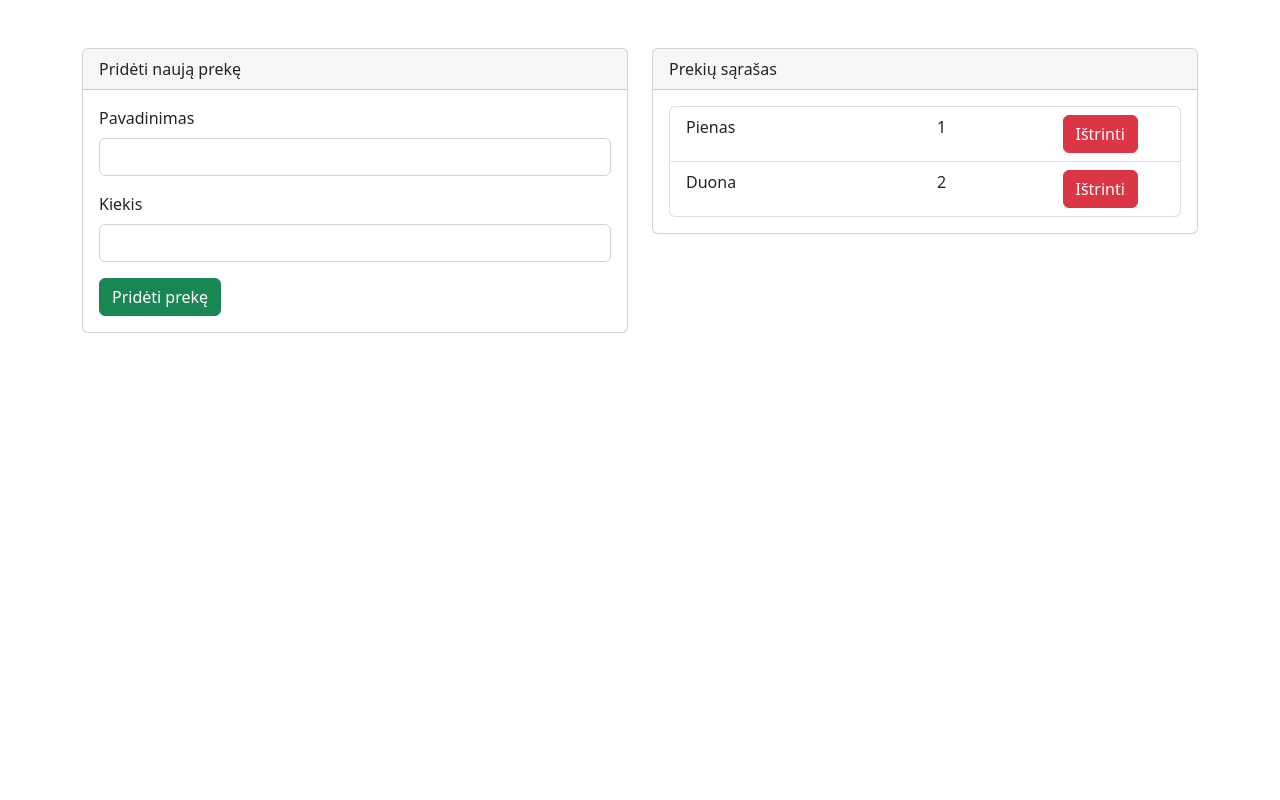
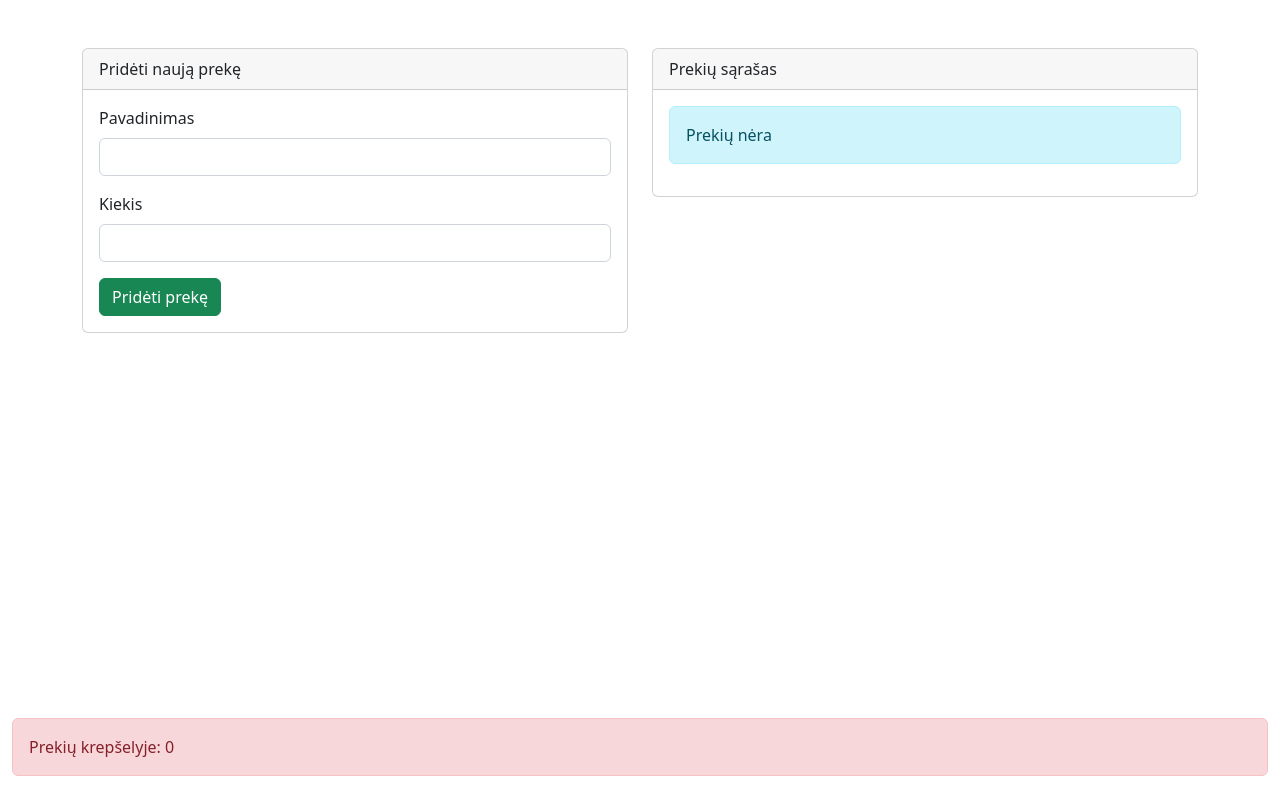
Before and after one commit to GediminasGricius/prekes_react, a React (Create React App) app: page / in a window 1280 px wide. Built offline with nearby package versions, Linux system fonts and the light colour scheme.

Commit message:
Context ir validacija

```diff
--- a/src/App.js
+++ b/src/App.js
@@ -5,8 +5,12 @@ import Product from './components/product';
 import productsData from './data/productsData';
 import Skaiciuokle from './components/skaiciuokle';
 import Krepselis from "./components/krepselis/krepselis";
+import Footer from "./components/footer";
+import {useState} from "react";
+import ProductsContext, {ProductContextProvider} from "./components/context/productsContext";
 
 function App() {
+    /*
   const prekes=productsData;
 
   let products=[];
@@ -18,58 +22,18 @@ function App() {
       </div>
     );
   }
+  */
 
- /*
- prekes.forEach((product)=>{
-  products.push(
-    <div class="col-md-4">
-      <Product product={product}></Product>
-    </div>
-  );
- });
- */
-/*
-products=prekes.map((product)=>{
-  return (
-  <div class="col-md-4">
-    <Product product={product}></Product>
-  </div>)
-});
-*/
-/*
-  return (
-    <div class="container">
-      <h3 class="mt-5">Specialus pasiūlymas</h3>
-      <div class="row mt-3">
-        <div class="col-md-6">
-          <Product product={prekes[1]} descriptionColor="text-red"></Product>
-        </div>
-        <div class="col-md-6">
-          <Product product={prekes[2]}></Product>
-        </div>
-
-      </div>
-      <h3 class='mt-5' >Skaičiuoklė </h3>
-      <div>
-        <div class='row'>
-          <Skaiciuokle></Skaiciuokle>
-        </div>
-
-      </div>
-      <h3 class="mt-5">Visos prekės</h3>
-      <div class="row mt-3">
-        { products }
-
-      </div>
-
-    </div>
-
-  );
-
- */
     return (
         <div className="container">
-          <Krepselis></Krepselis>
+          <ProductContextProvider>
+              <Krepselis ></Krepselis>
+              <nav className="navbar fixed-bottom bg-body-tertiary">
+                    <div className="container-fluid">
+                        <Footer></Footer>
+                    </div>
+              </nav>
+          </ProductContextProvider>
         </div>
     )
 }
--- /dev/null
+++ b/src/components/context/productsContext.js
@@ -0,0 +1,51 @@
+import React, {useEffect, useState} from "react";
+
+const ProductsContext=React.createContext({
+   products:[
+       {pavadinimas:"Kazkas", kiekis:2}
+   ],
+   pridetiPreke:(product)=>{},
+   trintiPreke:(index)=>{}
+});
+
+export const ProductContextProvider=(props)=>{
+
+    const [prekes, setPrekes]=useState([]);
+
+    const issaugotiPrekes=()=>{
+        localStorage.setItem("prekes", JSON.stringify(prekes) );
+    }
+    const pridetiPreke=(preke)=>{
+        prekes.push(preke);
+        issaugotiPrekes();
+        setPrekes(Array.from(prekes));
+    };
+
+    const trintiPreke=(index)=>{
+        prekes.splice(index,1);
+        issaugotiPrekes();
+        setPrekes(Array.from(prekes));
+    }
+
+    useEffect(()=>{
+        const data=localStorage.getItem("prekes");
+        if (data!=null){
+            const initPrekes=JSON.parse(data);
+            setPrekes(initPrekes);
+        }
+
+    }, []);
+
+    return (<ProductsContext.Provider value={
+        {
+            products:prekes,
+            pridetiPreke:pridetiPreke,
+            trintiPreke:trintiPreke
+        }
+    }>
+        {props.children}
+    </ProductsContext.Provider>
+    );
+}
+
+export default ProductsContext;
--- /dev/null
+++ b/src/components/footer.js
@@ -0,0 +1,19 @@
+import {useContext} from "react";
+import ProductsContext from "./context/productsContext";
+
+
+const Footer=()=>{
+
+
+
+    const productsCtx=useContext(ProductsContext);
+
+
+
+
+    return <div className="col-md-12">
+        <div className="alert alert-danger">Prekių krepšelyje: { productsCtx.products.length }</div>
+    </div>
+};
+
+export default Footer;
--- a/src/components/krepselis/inner/prekeItem.js
+++ b/src/components/krepselis/inner/prekeItem.js
@@ -1,11 +1,15 @@
+import {useContext} from "react";
+import ProductsContext from "../../context/productsContext";
 
 
 const PrekeItem=(props)=>{
 
 
+    const productsCtx=useContext(ProductsContext);
 
     const onIstrintiClick=()=>{
-        props.onTrintiPreke(props.preke.key);
+        productsCtx.trintiPreke(props.preke.key);
+        //props.onTrintiPreke(props.preke.key);
     };
 
     return (
@@ -13,7 +17,7 @@ const PrekeItem=(props)=>{
 
             <div className="row" >
                 <div className="col-md-6">{props.preke.pavadinimas}</div>
-                <div className="col-md-3">{props.preke.kiekis}</div>
+                <div className="col-md-3">{props.preke.kiekis} / {productsCtx.products.length}</div>
                 <div className="col-md-3">
                     <button className="btn btn-danger" onClick={onIstrintiClick}>Ištrinti</button>
                 </div>
--- a/src/components/krepselis/inner/prekiuSarasas.js
+++ b/src/components/krepselis/inner/prekiuSarasas.js
@@ -1,10 +1,14 @@
 import Card from "../../ui/card";
 import PrekeItem from "./prekeItem";
+import {useContext} from "react";
+import ProductsContext from "../../context/productsContext";
 
 const PrekiuSarasas=(props)=>{
 
+    const productsCtx=useContext(ProductsContext);
+
     let prekiuSarasas=[];
-    props.prekes.forEach((preke, index)=>{
+    productsCtx.products.forEach((preke, index)=>{
         prekiuSarasas.push(
             (<PrekeItem key={index} preke={ {...preke, key:index} } onTrintiPreke={props.onTrintiPreke} ></PrekeItem>)
         );
@@ -14,6 +18,8 @@ const PrekiuSarasas=(props)=>{
             <ul className="list-group ">
                 {prekiuSarasas}
             </ul>
+            { productsCtx.products.length==0 ? <div className="alert alert-info">Prekių nėra</div> : "" }
+
         </Card>
     );
 }
--- a/src/components/krepselis/inner/pridetiPreke.js
+++ b/src/components/krepselis/inner/pridetiPreke.js
@@ -1,5 +1,6 @@
 import Card from "../../ui/card";
-import {useState} from "react";
+import {useContext, useState} from "react";
+import ProductsContext from "../../context/productsContext";
 
 const PridetiPreke=(props)=>{
 
@@ -9,11 +10,18 @@ const PridetiPreke=(props)=>{
     };
 
     const [preke,setPreke]=useState(initValue);
+    const [pavadinimasTouched,setPavadinimasTouched]=useState(false);
+    const productsCtx=useContext(ProductsContext);
+    const isPavadinimasInValid= preke.pavadinimas=='';
+
 
     const onFormSubmit=(event)=>{
         event.preventDefault();
-        props.onPridetiPreke(preke);
+        if (isPavadinimasInValid) return;
+        productsCtx.pridetiPreke(preke);
+        //props.onPridetiPreke(preke);
         setPreke(initValue);
+        setPavadinimasTouched(false);
     }
     const onPavadinimasChange=(event)=>{
         setPreke( {
@@ -35,7 +43,8 @@ const PridetiPreke=(props)=>{
             <form onSubmit={onFormSubmit}>
                 <div className="mb-3">
                     <label className="form-label">Pavadinimas</label>
-                    <input  type="text"  className="form-control" onChange={onPavadinimasChange} value={preke.pavadinimas} />
+                    <input  type="text"  className="form-control" onBlur={ ()=>setPavadinimasTouched(true) } onChange={onPavadinimasChange} value={preke.pavadinimas} />
+                    { isPavadinimasInValid && pavadinimasTouched? <div className="alert alert-danger">Pavadinimas neteisingas</div>: ""}
                 </div>
                 <div className="mb-3">
                     <label className="form-label">Kiekis</label>
--- a/src/components/krepselis/krepselis.js
+++ b/src/components/krepselis/krepselis.js
@@ -4,49 +4,28 @@ import Card from "../ui/card";
 
 
 
-import {useState, useEffect} from "react";
+import {useState, useEffect, useContext} from "react";
+import ProductsContext from "../context/productsContext";
 
-const Krepselis=()=>{
-    let initPrekes=[
-        {pavadinimas:"Pienas", kiekis:1},
-        {pavadinimas:"Duona", kiekis:2}
-    ];
-
-    useEffect(()=>{
-        const data=localStorage.getItem("prekes");
-        if (data!=null){
-            initPrekes=JSON.parse(data);
-            console.log("Užkraunu prekes");
-        }
-    }, []);
+const Krepselis=(props)=>{
+    /*
+       let initPrekes=[
+           {pavadinimas:"Pienas", kiekis:1},
+           {pavadinimas:"Duona", kiekis:2}
+       ];
 
 
-    const [prekes, setPrekes]=useState(initPrekes);
+   */
 
-    const issaugotiPrekes=()=>{
-        localStorage.setItem("prekes", JSON.stringify(prekes) );
-    }
 
-    const pridetiPreke=(preke)=>{
-        prekes.push(preke);
-        issaugotiPrekes();
-        setPrekes(Array.from(prekes));
-    };
-
-    const trintiPreke=(index)=>{
-        prekes.splice(index,1);
-        issaugotiPrekes();
-        setPrekes(Array.from(prekes));
-    }
 
     return (
         <div  className="row mt-5">
             <div className="col-md-6">
-                <PridetiPreke onPridetiPreke={pridetiPreke}></PridetiPreke>
+                <PridetiPreke ></PridetiPreke>
             </div>
             <div className="col-md-6">
-                <PrekiuSarasas prekes={prekes} onTrintiPreke={trintiPreke}></PrekiuSarasas>
-
+                <PrekiuSarasas ></PrekiuSarasas>
             </div>
         </div>
     )
```
